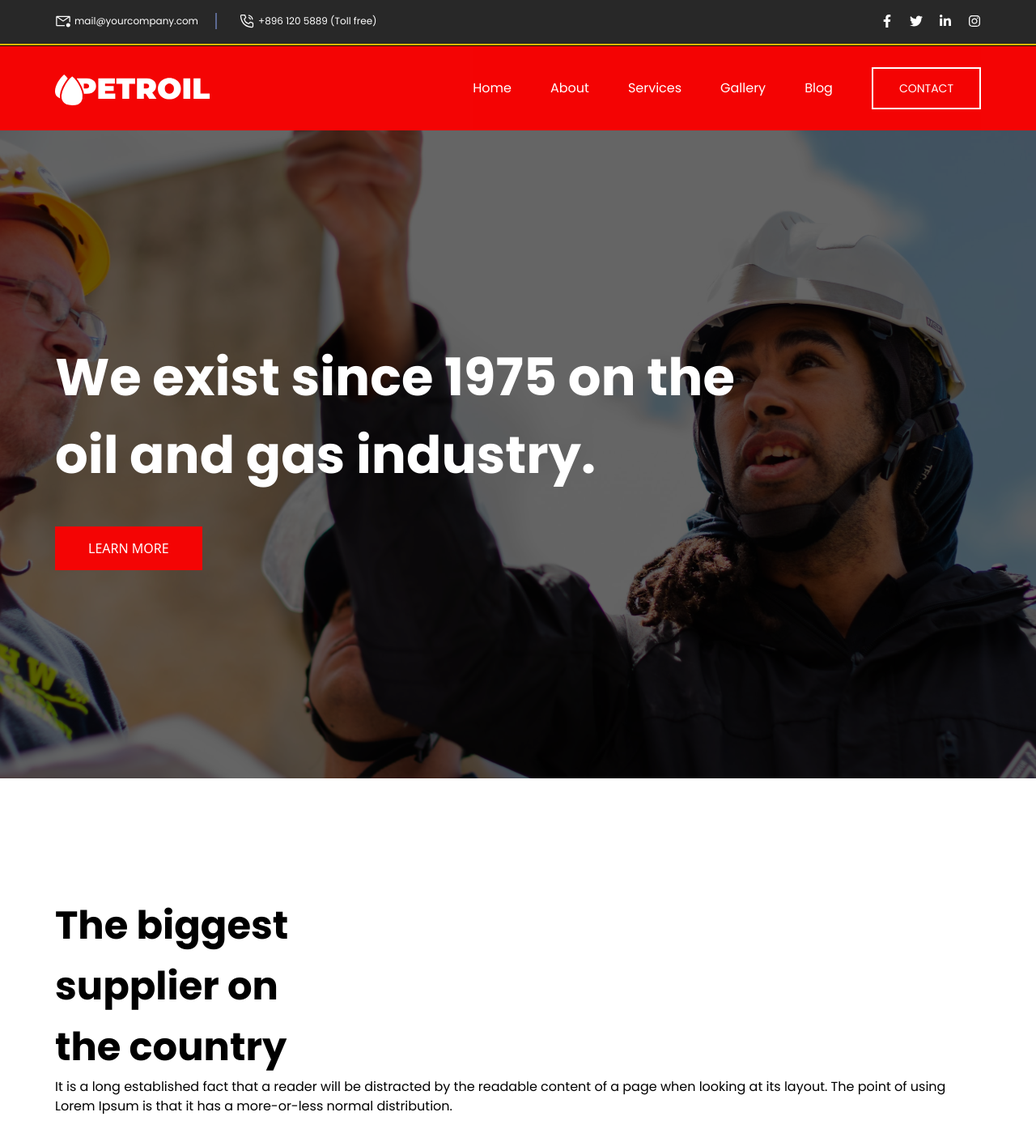
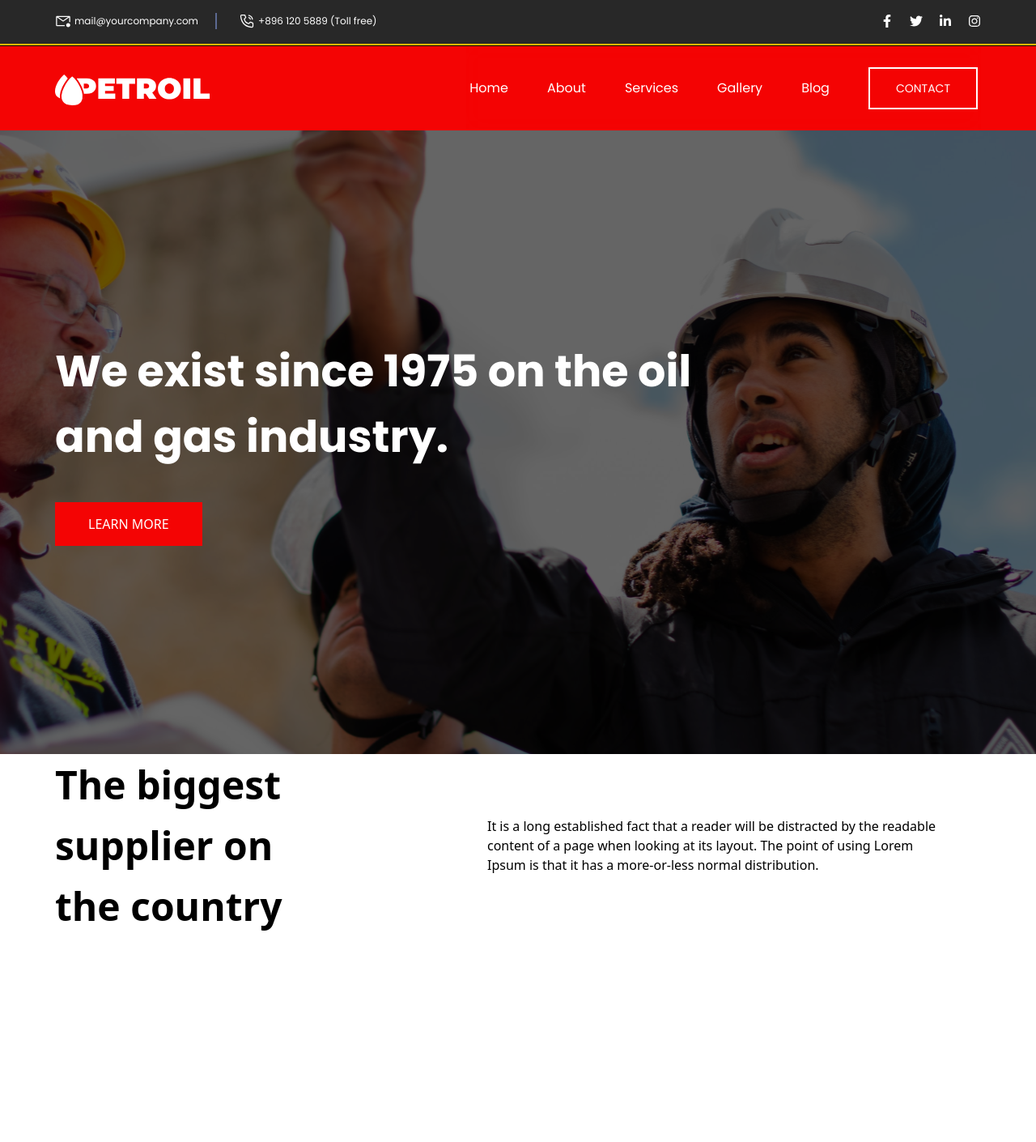
Before and after one commit to seizen007/petroil, a React (Vite) app: page / in a window 1280 px wide. Shown: the top 1410 px of the page at 81% size. After the commit the page ends 1156 px from the top, so only its background shows below. Built offline with nearby package versions, Linux system fonts and the light colour scheme; a web font is replaced by a local one.

Commit message:
sec commit

```diff
--- a/src/components/Hero/Hero.jsx
+++ b/src/components/Hero/Hero.jsx
@@ -5,8 +5,8 @@ const Hero = () => {
         <div className="banner bg-hero-banner bg-no-repeat bg-cover bg-center w-full">
             <div className="w-full h-full bg-black/60 ">
                 <div className="container">
-                    <div className="banner-wrapper flex flex-wrap gap-y-10 lg:py-[257px] sm:py-24 md:py-32 py-20 px-10 md:px-0 text-white w-3/4  content-center">
-                        <h1 className='font-pops md:text-[64px] sm:text-[44px] text-[34px] font-bold '>
+                    <div className="banner-wrapper flex flex-wrap gap-y-10 lg:py-[257px] sm:py-24 md:py-32 py-20  text-white lg:w-9/12 ">
+                        <h1 className='font-pops  lg:text-[54px] sm:text-[44px] text-[34px] font-bold '>
                             We exist since 1975 on the oil and gas industry.
                         </h1>
                         <a href='https://github.com/seizen007/petroil.git' className="banner-btn bg-[#F40404] py-[14px] px-10 uppercase text-base border
--- a/src/components/Navbar/Navbar.jsx
+++ b/src/components/Navbar/Navbar.jsx
@@ -1,12 +1,26 @@
 import React, { useState } from 'react'
 import images from '../../assets/images'
 import {GiHamburgerMenu} from 'react-icons/gi'
+import {BsFillArrowRightCircleFill} from 'react-icons/bs'
+import {BsFillArrowLeftCircleFill} from 'react-icons/bs'
 
 const Navbar = () => {
   const [use, setuse] = useState(false)
+
+    const [hide, sethide] = useState(false)
+
+
   const click =()=>{
     setuse(!use)
   }
+  const click2 =()=>{
+    sethide(!hide)
+  }
+
+  const hidden = hide? `w-1/2  `:'w-1/2 right-0'
+  const navHide = use ? 'h-[350px]':''
+
+
 
 
 
@@ -16,25 +30,33 @@ const Navbar = () => {
     <div className="navbar bg-prime">
       <div className="container">
 
-        <div className="nav-wrapper flex sm:flex-wrap md:flex-col lg:flex-row items-center justify-between md:px-0 px-10">
+        <div className="nav-wrapper flex sm:flex-wrap md:flex-col lg:flex-row items-center justify-between relative z-20 ">
           <picture>
             <img className='py-6' src={images.logo} alt="" />
           </picture>
           <div className="nav_toggle md:hidden text-3xl text-white duration-75 hover:border-2 hover:p-[1px] " onClick={click}>{
-            use === true? <GiHamburgerMenu/>: <GiHamburgerMenu/>
+            // use === true? <GiHamburgerMenu/>: <GiHamburgerMenu/>
+            <GiHamburgerMenu/>
 
           }</div>
 
-          <ul className={`flex flex-col md:flex-row font-pops items-center gap-5 py-6 md:py-7 md:gap-12 lg:py-10 md:p-0 md:w-auto w-full absolute right-0 z-20  bg-prime/20 backdrop-blur-lg md:backdrop-blur-0 md:bg-none md:static duration-300  ${use ? 'top-[170px]':'top-[-250px]'}`}>
-            <li className='nav_items hover:scale-[1.1] duration-150'><a href="#" className=' text-base text-white hover:text-yellow-200 duration-200 '>Home</a></li>
-            <li className='nav_items hover:scale-[1.1] duration-150'><a href="#" className=' text-base text-white hover:text-yellow-200 duration-200 '>About</a></li>
-            <li className='nav_items hover:scale-[1.1] duration-150'><a href="#" className=' text-base text-white hover:text-yellow-200 duration-200 '>Services</a></li>
-            <li className='nav_items hover:scale-[1.1] duration-150'><a href="#" className=' text-base text-white hover:text-yellow-200 duration-200 '>Gallery</a></li>
-            <li className='nav_items hover:scale-[1.1] duration-150'><a href="#" className=' text-base text-white hover:text-yellow-200 duration-200 '>Blog</a></li>
-            <div  className='hover:scale-[1.05]  duration-150 ease-in-out'>
-              <a href='#' className="nav-btn border-2 border-white  md:py-[14px] md:px-[32px] py-2 px-5 uppercase hover:rounded-lg text-sm text-white duration-100">Contact</a>
+         <div className={`meanubar-wrapper h-0 md:h-auto overflow-hidden  md:w-fit duration-300 absolute md:static top-[93px]  bg-prime/70 backdrop-blur-md z-0 rounded-b-3xl md:rounded-none ease-in-out  ${navHide} ${hidden} `}>
+         <ul className={`flex flex-col md:flex-row font-pops items-center gap-5 py-6 md:py-7 px-1 md:gap-12 lg:py-10  `}>
+            <li className={`nav_items hover:scale-[1.1] duration-150`}><a href="#" className=' text-base text-white hover:text-yellow-200 duration-200 '>Home</a></li>
+            <li className={`nav_items hover:scale-[1.1] duration-150`}><a href="#" className=' text-base text-white hover:text-yellow-200 duration-200 '>About</a></li>
+            <li className={`nav_items hover:scale-[1.1] duration-150`}><a href="#" className=' text-base text-white hover:text-yellow-200 duration-200 '>Services</a></li>
+            <li className={`nav_items hover:scale-[1.1] duration-150`}><a href="#" className=' text-base text-white hover:text-yellow-200 duration-200 '>Gallery</a></li>
+            <li className={`nav_items hover:scale-[1.1] duration-150`}><a href="#" className=' text-base text-white hover:text-yellow-200 duration-200 '>Blog</a></li>
+            <div  className={`hover:scale-[1.05]  duration-150 ease-in-out `}>
+              <a href='#' className={`nav-btn border-2 border-white  md:py-[14px] md:px-[32px] py-1 px-3 uppercase hover:rounded-lg text-sm text-white duration-100 `}>{"contact"}</a>
+            </div>
+            <div className='md:hidden text-white text-3xl hover:text-4xl' onClick={click2}>
+              {
+                hide===true? <BsFillArrowRightCircleFill/>:<BsFillArrowLeftCircleFill/>
+              }
             </div>
           </ul>
+         </div>
         </div>
 
       </div>
--- a/src/components/Supplier/Supplier.jsx
+++ b/src/components/Supplier/Supplier.jsx
@@ -4,15 +4,15 @@ const Supplier = () => {
   return (
     <div className="supplier bg-white">
       <div className="container">
-        <div className="supplier-wrapper flex flex-wrap gap-x-11 px-10 lg:px-0 lg:justify-between justify-center lg:text-start text-center font-pops items-center py-36">
-          <div className="left-content flex justify-end ">
-            <h2 className='font-bold font- w-[289px] lg:text-5xl text-[40px] lg:leading-[75px]'>The biggest
+        <div className="supplier-wrapper  flex flex-wrap items-center justify-between gap-y-10">
+          <div className="left-content lg:w-[289px] w-[278px]  flex justify-end">
+            <h2 className='font-bold lg:text-5xl text-[40px] lg:leading-[75px]'>The biggest
               supplier on
               the country</h2>
 
           </div>
-          <div className="right-content  ">
-            <p className='md:w-[651px]q'>It is a long established fact that a reader will be distracted by the readable content of a page when looking at its layout.
+          <div className="right-content  w-[610px] pr-10">
+            <p className=''>It is a long established fact that a reader will be distracted by the readable content of a page when looking at its layout.
               The point of using Lorem Ipsum is that it has a more-or-less normal distribution.</p>
 
           </div>
--- a/tailwind.config.js
+++ b/tailwind.config.js
@@ -19,13 +19,13 @@ export default {
       },
       container:{
         center: true,
-
+      padding : '2rem',
         screens : {
           DEFAULT: '100%',
-          sm: '600px',
-          md: '728px',
-          lg: '984px',
-          xl: '1144px',
+          sm: '640px',
+          md: '768px',
+          lg: '1024px',
+          xl: '1208px',
 
         }
 
```
